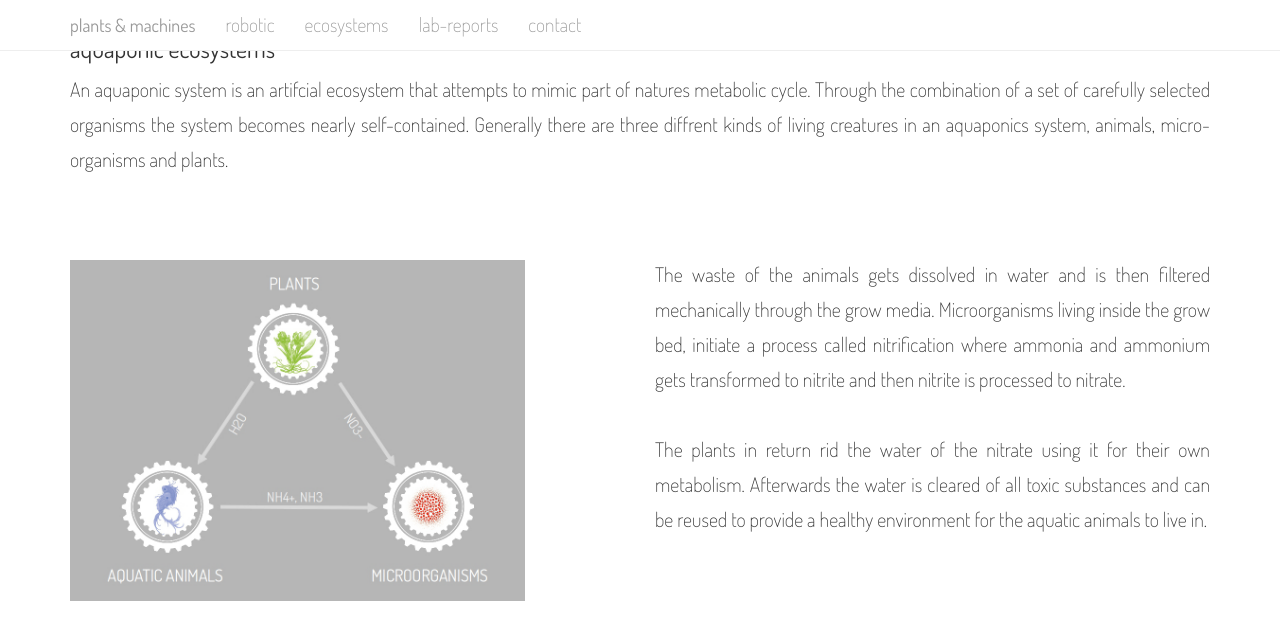
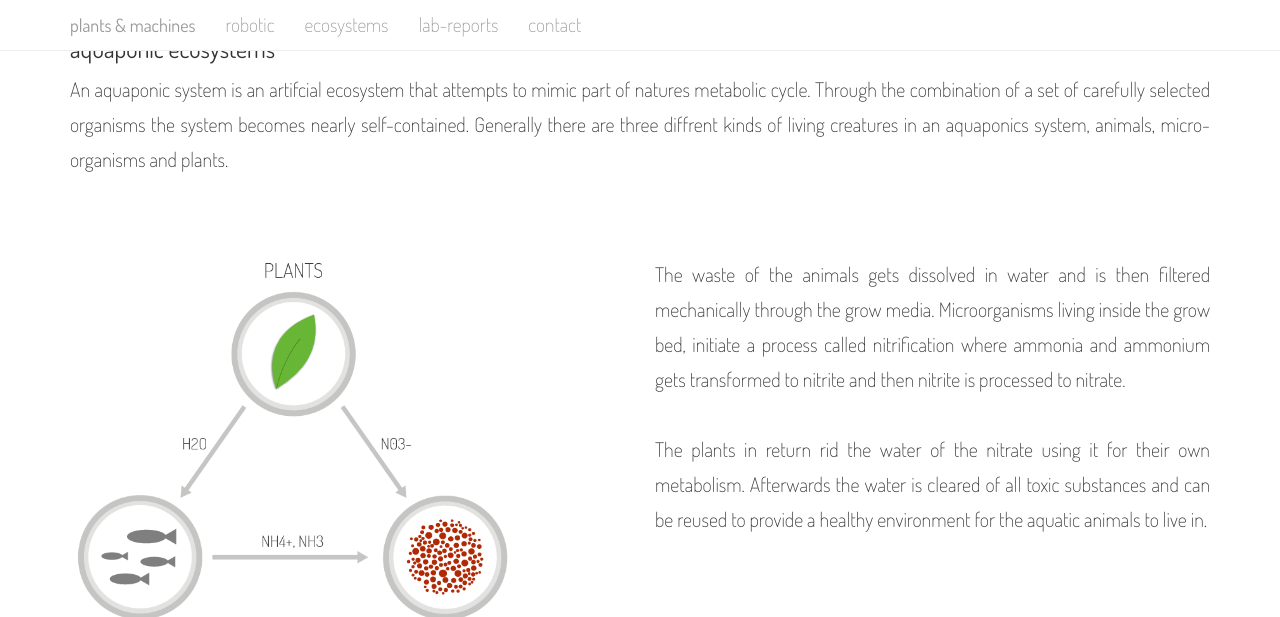
Before and after one commit to plantsandmachines/plantsandmachines.github.io, a Jekyll site: the page built from aquaponic/index.html, in a window 1280 px wide and 1400 px high, scrolled down 464 px. Shown: the top 617 px of the window. Built offline with Jekyll 4.4.1, drawn with Linux system fonts in a browser that asks for light colours; nearby versions of some CDN libraries; Markdown is read by kramdown in place of the engine named in the settings; grey boxes are pictures that could not be loaded.

Commit message:
added le bot

```diff
--- a/aquaponic/index.html
+++ b/aquaponic/index.html
@@ -23,7 +23,7 @@ title: ecosystems
 	<div class="container">
 		<div class="row">
 			<div class="col-md-6 aquaponic">
-				<img src="/images/landing-page/aquaponic.jpg">
+				<img src="/images/landing-page/aquaponic.png">
 			</div>
 			<div class="col-md-6">
 			<p>The waste of the animals gets dissolved in water and is then filtered mechanically through the grow media. Microorganisms living inside the grow bed, initiate
--- a/css/landingpage.css
+++ b/css/landingpage.css
@@ -349,7 +349,8 @@ hr {
 	text-align: justify;
 }
 .aquaponic img {
-	width: 82%;
+	width: 80%;
 	height: auto;
 	margin-top: 3px;
+	margin-bottom: 8em;
 }
--- a/index.html
+++ b/index.html
@@ -56,9 +56,7 @@ title: plants-and-machines
 	<div class="container">
 		<div class="row">
 			<div class="col-md-3">
-				<div class="robot_cad"></div>
-				<div class="robot_cad"></div>
-				<div class="robot_cad"></div>
+				<img src="images/landing-page/robot.png"></div>
 			</div>
 			<div class="col-md-9  col-md-offset-0 text-left">
 				<h2 class="intro lead text-center">the ultimate spa for nature</h2>
```
Also changed, not shown: images/landing-page/robot.png (added).
